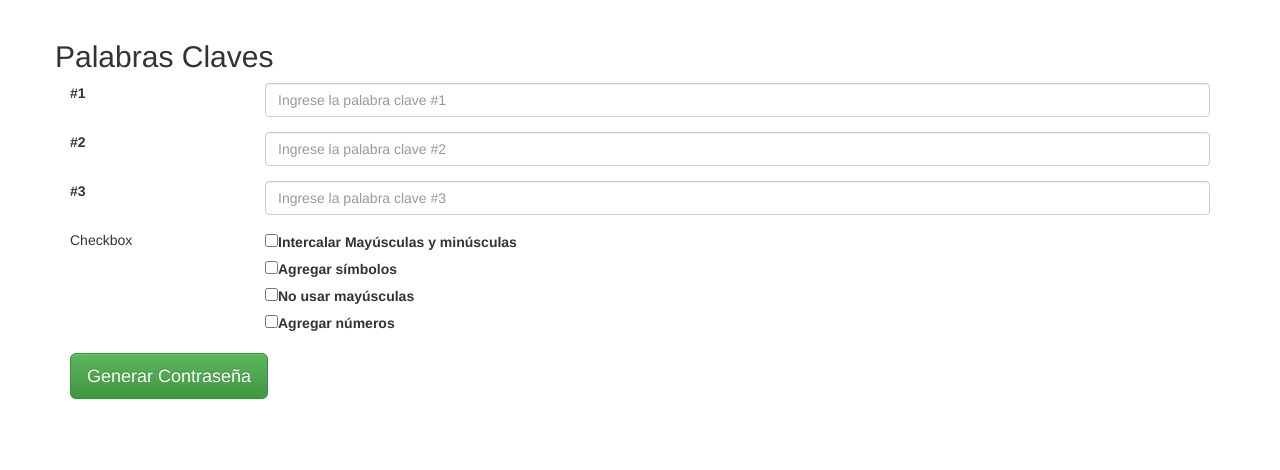
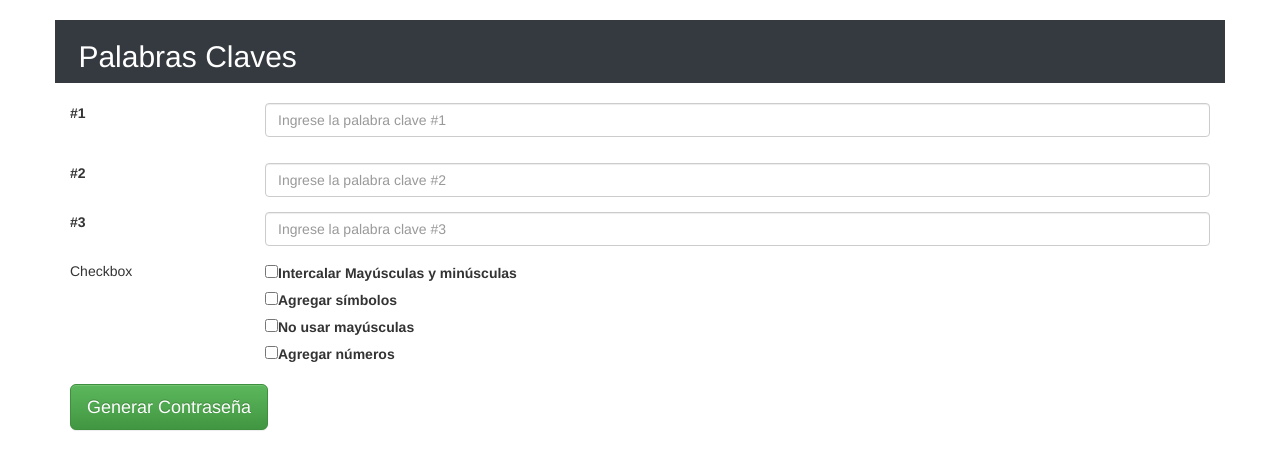
Before and after one commit to GomezWannaz-Santiago/Hackathon-ChatGPT, an Angular app in the folder FrontHackathon/: page /password in a window 1280 px wide. Shown: the top 470 px of the page. Built offline with nearby package versions, Linux system fonts and the light colour scheme.

Commit message:
Falta estilizar pero ta la funcionalidad
Password generating component

```diff
--- a/FrontHackathon/src/app/PasswordSecurity/PasswordSegurity.component.html
+++ b/FrontHackathon/src/app/PasswordSecurity/PasswordSegurity.component.html
@@ -1,10 +1,13 @@
-<div class="container">
+<div class="container" style="">
   <br>
-  <form [formGroup]="form">
+  <form [formGroup]="form" style="">
 
-    <div class="form-group row">
-      <h2>Palabras Claves</h2>
-      <label for="inputEmail3" class="col-sm-2 col-form-label">#1</label>
+    <div class="row bg-dark p-2 " style="background-color: #343a40!important;">
+      <h2 style="color : white; padding-left: 2%;">Palabras Claves</h2>
+    </div>
+    <br>
+    <div class="form-group row pt-2" style=" padding-bottom: 1%;">
+    <label for="inputEmail3" class="col-sm-2 col-form-label">#1</label>
       <div class="col-sm-10">
         <input  formControlName="palabraClave1" class="form-control" id="inputEmail3" placeholder="Ingrese la palabra clave #1">
       </div>
@@ -54,14 +57,14 @@
       </div>
     </div>
     <div class="form-group row">
-      <div class="col-sm-12">
-        <button type="button" (click)="submit()" class="btn btn-lg btn-success">Generar Contraseña</button>
+      <div class="col-sm-12" style="width:100%">
+        <button type="button" (click)="submit()" class="btn btn-lg btn-success" stlye="width:80%">Generar Contraseña</button>
       </div>
     </div>
   </form>
 
   <div *ngIf="response">
-    <p> La contraseña generada es : </p>
+    <p class="text-center"> La contraseña generada es : </p>
     <h2> {{response.password}}</h2>
   </div>
 
--- a/FrontHackathon/src/app/PasswordSecurity/PasswordSegurity.component.ts
+++ b/FrontHackathon/src/app/PasswordSecurity/PasswordSegurity.component.ts
@@ -40,7 +40,7 @@ export class PasswordSegurityComponent implements OnInit {
       agregarSimbolos : this.form.value.agregarSimbolos,
       agregarNumeros : this.form.value.agregarNumeros
     }
-
+    debugger;
     this.securitySvc.generatePassword(request).subscribe((data : any) =>{
       if(data){
         this.response = {password : data};
--- a/FrontHackathon/src/app/app.module.ts
+++ b/FrontHackathon/src/app/app.module.ts
@@ -6,6 +6,7 @@ import { AppComponent } from './app.component';
 import { PasswordSegurityComponent } from './PasswordSecurity/PasswordSegurity.component';
 import { ValidarCorreoComponent } from './ValidarCorreo/ValidarCorreo.component';
 import { ReactiveFormsModule } from '@angular/forms';
+import { PasswordGeneratingService } from './services/password-generating.service';
 
 @NgModule({
   declarations: [
@@ -18,7 +19,7 @@ import { ReactiveFormsModule } from '@angular/forms';
     AppRoutingModule,
     ReactiveFormsModule
   ],
-  providers: [],
+  providers: [PasswordGeneratingService],
   bootstrap: [AppComponent]
 })
 export class AppModule { }
```
